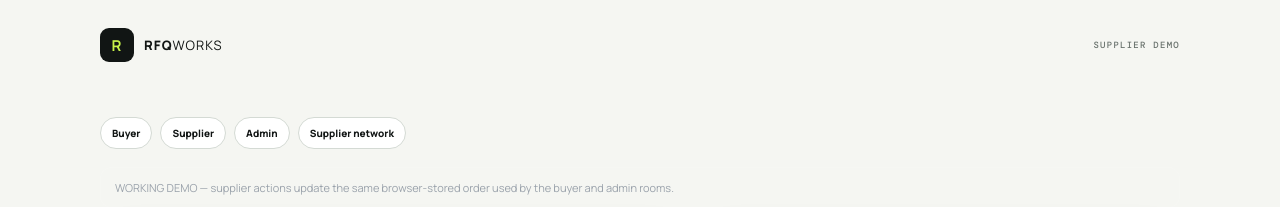
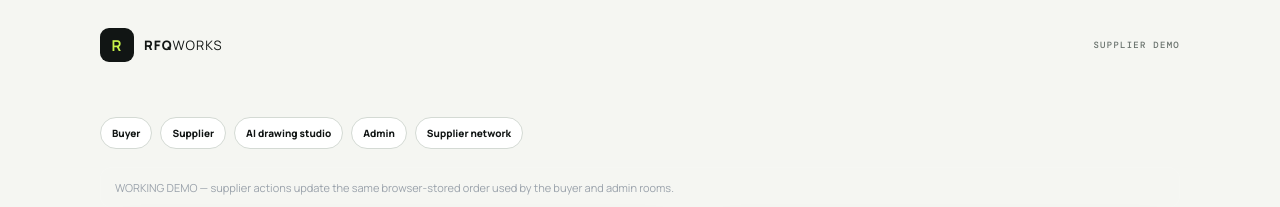
Before and after one commit to Kano7173/Industrial-connect, a Next.js app: page /dashboard/supplier/demo in a window 1280 px wide. Shown: the top 207 px of the page. Built offline with nearby package versions, Linux system fonts and the light colour scheme; no server answers.

Commit message:
Link supplier dashboard to AI drawing studio

```diff
--- a/app/dashboard/supplier/demo/page.tsx
+++ b/app/dashboard/supplier/demo/page.tsx
@@ -14,7 +14,7 @@ export default function SupplierDemo(){
  const dispatch=()=>add('LR / dispatch copy received','DISPATCHED');
  return <main className="app-page"><div className="app-shell">
   <div className="app-top"><Link href="/" className="brand"><span className="brand-mark">R</span><span><b>RFQ</b>WORKS</span></Link><span className="app-kicker">SUPPLIER DEMO</span></div>
-  <nav className="demo-nav"><Link href="/dashboard/buyer/demo">Buyer</Link><Link href="/dashboard/supplier/demo">Supplier</Link><Link href="/dashboard/admin/disputes/demo">Admin</Link><Link href="/suppliers">Supplier network</Link></nav>
+  <nav className="demo-nav"><Link href="/dashboard/buyer/demo">Buyer</Link><Link href="/dashboard/supplier/demo">Supplier</Link><Link href="/dashboard/supplier/capability-studio">AI drawing studio</Link><Link href="/dashboard/admin/disputes/demo">Admin</Link><Link href="/suppliers">Supplier network</Link></nav>
   <div className="demo-banner notice-demo">WORKING DEMO — supplier actions update the same browser-stored order used by the buyer and admin rooms.</div>
   <div className="demo-grid">
    <section className="app-card"><div className="app-kicker">SUPPLIER ORDER ROOM</div><h1>RFQ-1048</h1><div className="status-banner">🛡 Funds protected · Order value ₹8.42L</div>
```
